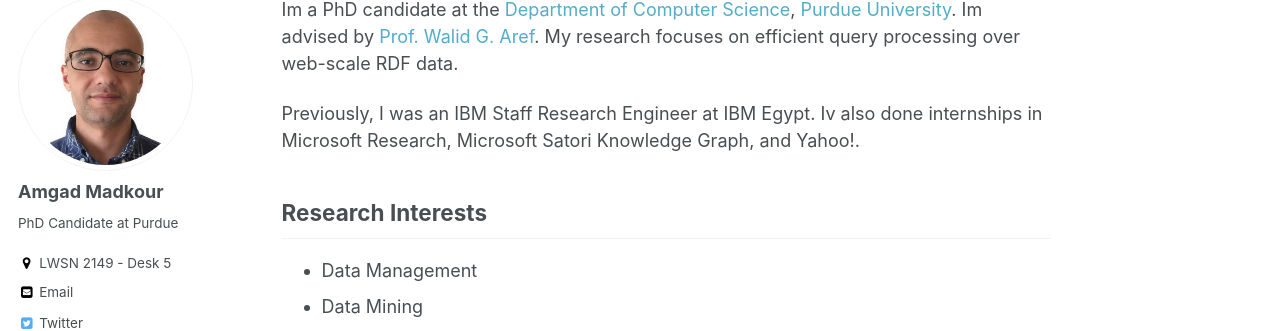
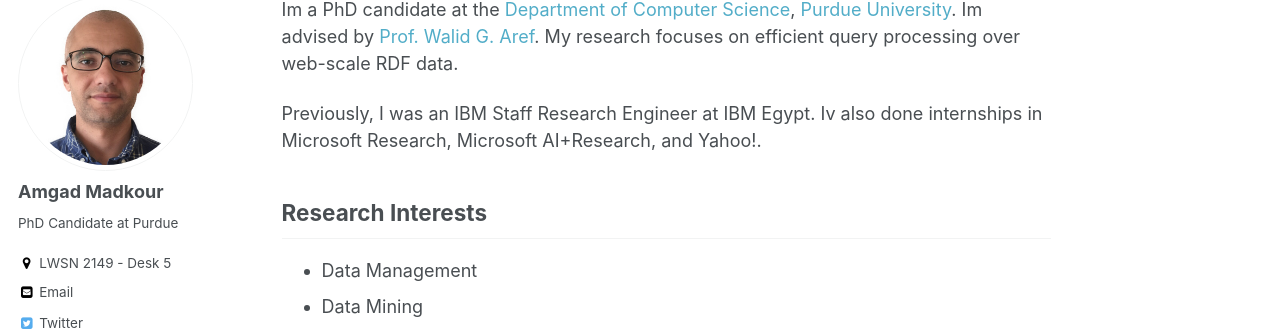
Before and after one commit to amgadmadkour/amgadmadkour.github.io, a Jekyll site: the page built from _pages/about.md, in a window 1280 px wide and 1311 px high. Shown: the part 122-453 px from the top of the window. Built offline with Jekyll 4.4.1, drawn with Linux system fonts in a browser that asks for light colours; some web fonts are replaced.

Commit message:
Add AI+R

```diff
--- a/_pages/about.md
+++ b/_pages/about.md
@@ -9,7 +9,7 @@ redirect_from:
 
 Im a PhD candidate at the [Department of Computer Science](http://www.cs.purdue.edu), [Purdue University](http://www.purdue.edu). Im advised by [Prof. Walid G. Aref](http://www.cs.purdue.edu/~aref). My research focuses on efficient query processing over web-scale RDF data.
 
-Previously, I was an IBM Staff Research Engineer at IBM Egypt. Iv also done internships in Microsoft Research, Microsoft Satori Knowledge Graph, and Yahoo!.
+Previously, I was an IBM Staff Research Engineer at IBM Egypt. Iv also done internships in Microsoft Research, Microsoft AI+Research, and Yahoo!.
 
 ## Research Interests
 
```
